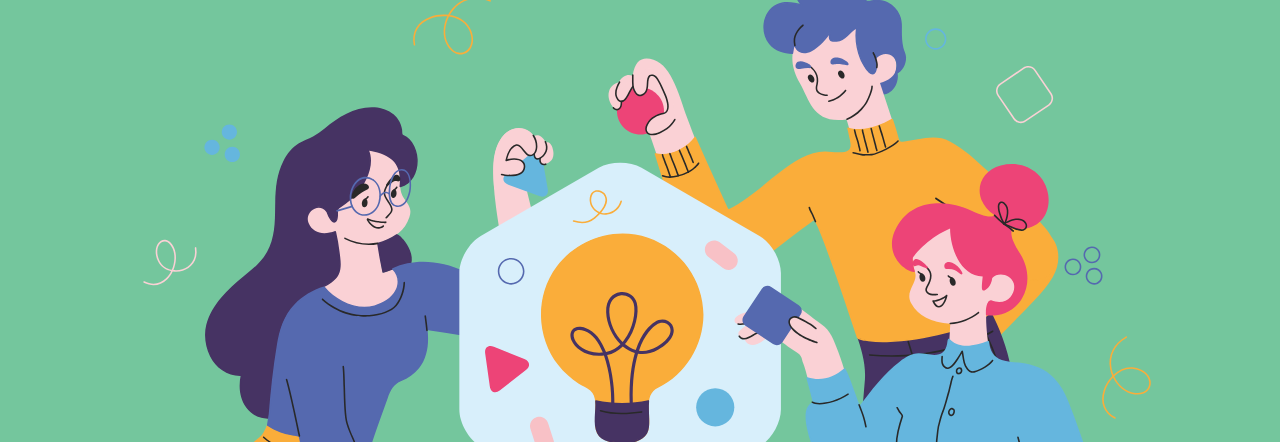
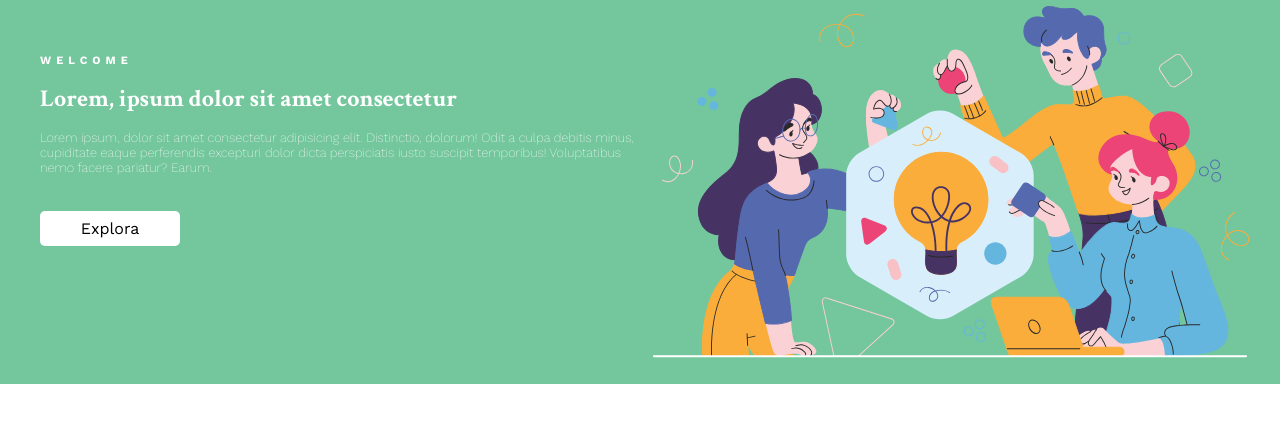
Before and after one commit to MafeToro/project-promo-48-modulo-1-team-2, a website built with Vite: page src/index.html in a window 1280 px wide. Shown: the part 54-496 px from the top of the page. Built offline with nearby package versions, Linux system fonts and the light colour scheme; files whose address does not match are found by name.

Commit message:
Hero terminado

```diff
--- a/src/partials/hero.html
+++ b/src/partials/hero.html
@@ -9,12 +9,11 @@
 
             <h1 class="hero-text1">WELCOME</h1>
             <h2 class="hero-text2">Lorem, ipsum dolor sit amet consectetur</h2>
-            <p class="hero-text3">Lorem ipsum dolor sit amet consectetur adipisicing elit. Itaque at. sed quidem. Voluptas beatae reprehenderit necessitatibus ex sint?</p>
+            <p class="hero-text3">Lorem ipsum, dolor sit amet consectetur adipisicing elit. Distinctio, dolorum! Odit a culpa debitis minus, cupiditate eaque perferendis excepturi dolor dicta perspiciatis iusto suscipit temporibus! Voluptatibus nemo facere pariatur? Earum.</p>
+            <div class="boton">
+                <p>Explora</p>
+            </div>
 
-    <div>
-        <div class="boton">
-            <p>Explora</p>
-            <p>Explora2</p>
     </div>
 
 </section>
--- a/src/scss/layout/_hero.scss
+++ b/src/scss/layout/_hero.scss
@@ -1,6 +1,5 @@
 
 .hero-container {
-    /* height: ; */
     display: flex;
     flex: 1 1 auto;
     flex-direction: column;
@@ -8,18 +7,14 @@
     align-items: center;
     justify-content: center;
     gap: 15px;
-
 }
 
 .hero-img {
     width: 80%;
-    margin: 0 auto;
-
 }
 
 .img1 {
     width: 100%;
-
 }
 
 .hero {
@@ -28,12 +23,8 @@
     flex: 1 1 auto;
     flex-direction: column;
     align-items: start;
-    align-content: center;
-    justify-content: space-between;
     gap: 1rem;
-    margin: 0 20px;
 }
-
 
 .hero-text1 {
     color: white;
@@ -42,8 +33,6 @@
     font-optical-sizing: auto;
     font-style: normal;
     letter-spacing: 15px;
-    /* margin-bottom: 15px; */
-
 }
 
 
@@ -54,20 +43,69 @@
 }
 
 .hero-text3 {
-    color: white;
+
+    color: rgb(255, 255, 255);
     font-family: "Work Sans";
+    font-weight: 200;
 }
 
 .boton {
-
+    background-color: rgb(255, 255, 255);
+    color: rgb(0, 0, 0);
+    display: flex;
+    justify-content: center;
+    align-items: center;
+    font-family: "Work Sans";
+    width: 140px;
+    height: 35px;
+    border-radius: 5px;
+    margin-bottom: 8%;
 }
-
 
 /* Media queries */
 
-/* Mobile */
-@media (min-width: 480px) {
-    .containter-images {
-    display: flex;
+
+/* Tablet-Desktop */
+@media (min-width: 768px) {
+
+    .hero-container {
+        height: 400px;
+        display: flex;
+        flex: 1 1 auto;
+        flex-direction: row-reverse;
+        justify-content: center;
+        gap: 15px;
     }
+    .hero-img {
+        margin-right: 30px;
+        width: 600px;
+        flex-grow: 0;
+
+    }
+
+    .hero {
+        width: 50%;
+        height: 300px;
+        display: flex;
+        flex: 1 1 auto;
+        flex-direction: column;
+        align-items: start;
+        padding-left: 40px;
+        padding-top: 20px;
+
+    }
+    .hero-text1 {
+        font-size: 0.7rem;
+        letter-spacing: 5px;
+    }
+    .hero-text3 {
+        font-weight: 200;
+        font-size: 0.8rem;
+    }
+
+    .boton {
+
+        margin-top: 20px;
+    }
+
 }
```
